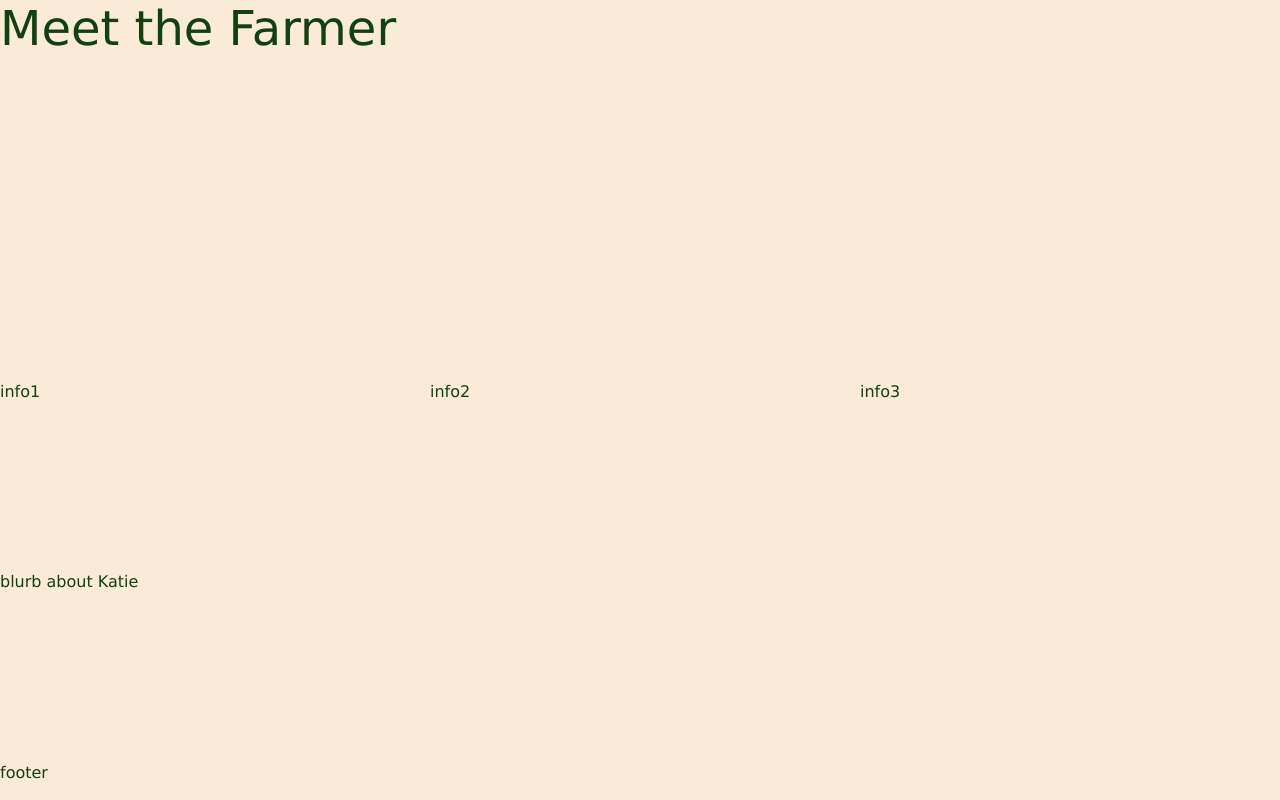
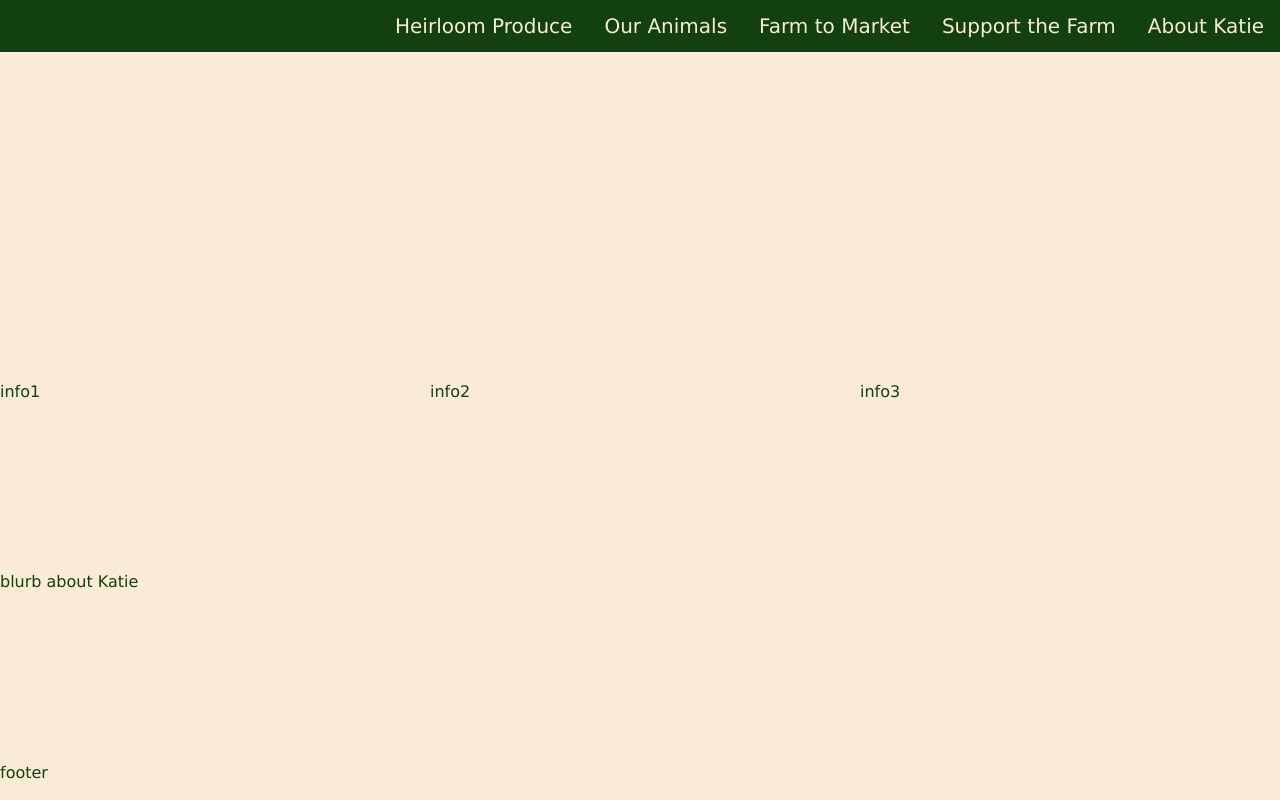
Before and after one commit to stacefromspace22/katiestomaties, a plain HTML site: page www/aboutkatie.html in a window 1280 px wide. Drawn offline with Linux system fonts and the light colour scheme.

Commit message:
added nav bar to each page

```diff
--- a/www/aboutkatie.html
+++ b/www/aboutkatie.html
@@ -6,6 +6,17 @@
     <link rel="stylesheet" href="basestyles.css">
 </head>
 <body>
+
+    <div class="navbar">
+        <ul>
+            <li><a class="active" href=aboutkatie.html>About Katie</a></li>
+            <li><a href=support.html>Support the Farm</a></li>
+            <li><a href=farmtomarket.html>Farm to Market</a></li>
+            <li><a href=animals.html>Our Animals</a></li>
+            <li><a href=produce.html>Heirloom Produce</a></li>
+        </ul>
+    </div>
+
     <div class="gridcontainer">
         <div class="header">Meet the Farmer</div>
         <div class="info1">info1</div>
--- a/www/basestyles.css
+++ b/www/basestyles.css
@@ -3,6 +3,35 @@ body {
 	font-family: "verdana";
 	color: #12400f;
 	background-color: antiquewhite;
+}
+ul {
+	list-style-type: none;
+	margin: 0;
+	padding: 0;
+	overflow: hidden;
+	background-color: #12400f;
+	position: fixed;
+	width: 100%;
+
+
+}
+
+li {
+	float: right;
+}
+
+li a {
+	font-size: 1.25em;
+	display: block;
+	color: antiquewhite;
+	text-align: center;
+	padding: 14px 16px;
+	text-decoration: none;
+}
+
+li a:hover {
+	background-color: #1ddb65;
+	color: #12400f;
 }
 
 .gridcontainer {
```
Also changed, not shown: www/animals.html (+11 -0 lines), www/farmtomarket.html (+11 -0 lines), www/produce.html (+11 -0 lines), www/support.html (+11 -0 lines).
